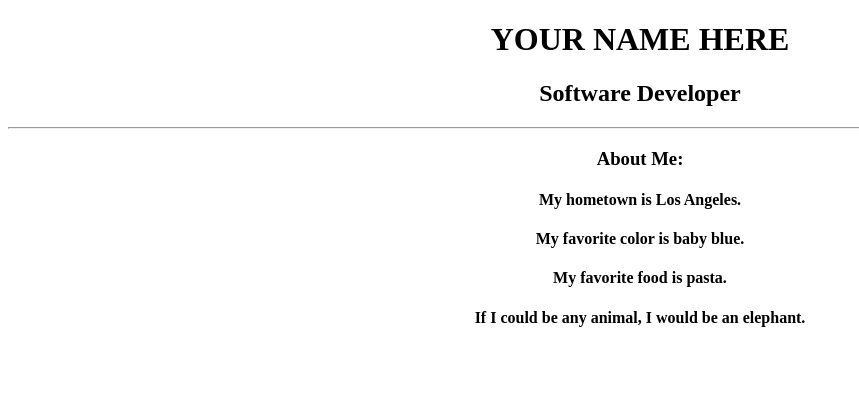
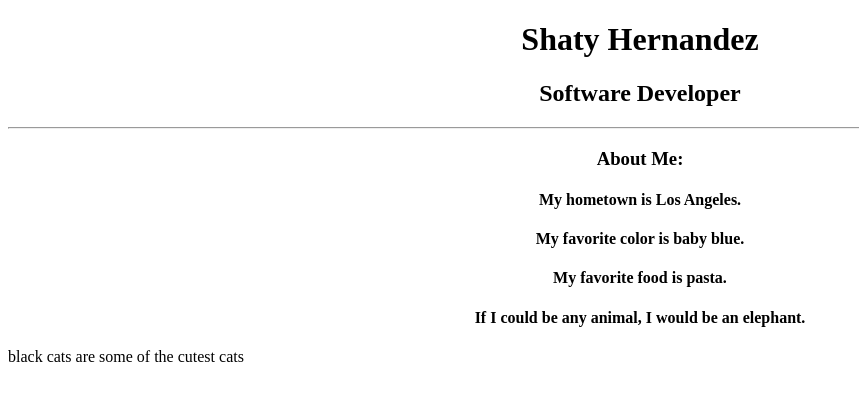
Before and after one commit to shatyh/first-of-many, a plain HTML site: page index.html in a window 1280 px wide. Shown: the whole page, without its empty margins (0-859 px from the left). Drawn offline with Linux system fonts and the light colour scheme.

Commit message:
forgot my name ugh and added cats

```diff
--- a/index.html
+++ b/index.html
@@ -7,7 +7,7 @@
 		  </head>
 		  <body>
 			<div align="center">
-				<h1>YOUR NAME HERE</h1>
+				<h1>Shaty Hernandez</h1>
 				<h2>Software Developer</h2>
 				<hr>
 				<h3>About Me:</h3>
@@ -17,4 +17,5 @@
 					<h4>If I could be any animal, I would be an elephant.</h4>
 			</div>
 		  </body>
+          <p>black cats are some of the cutest cats</p>
 		</html>
```
